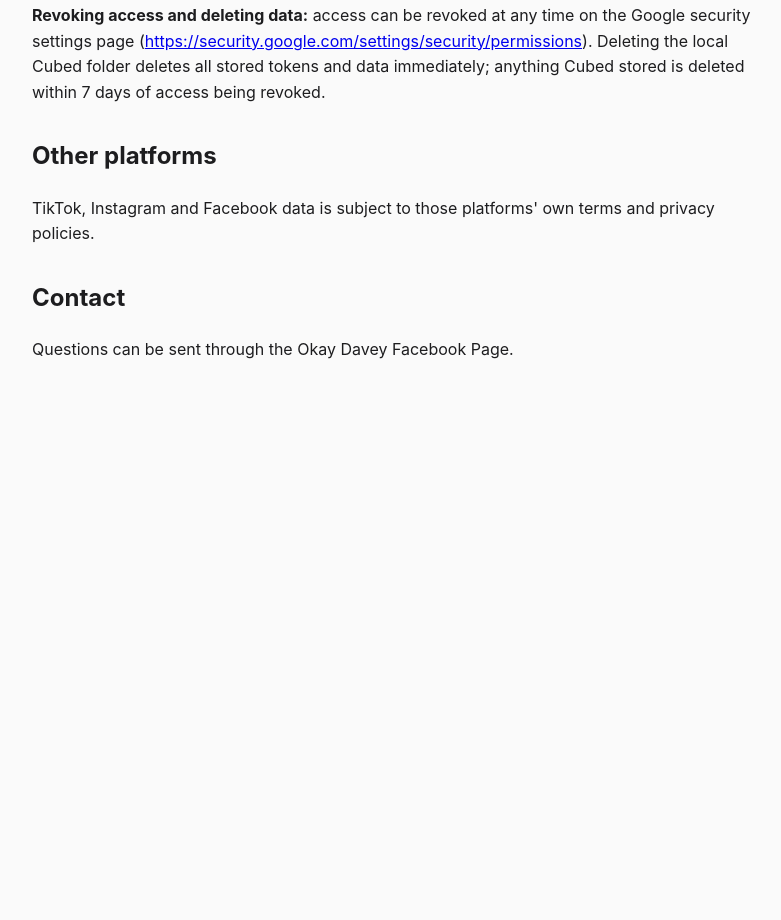
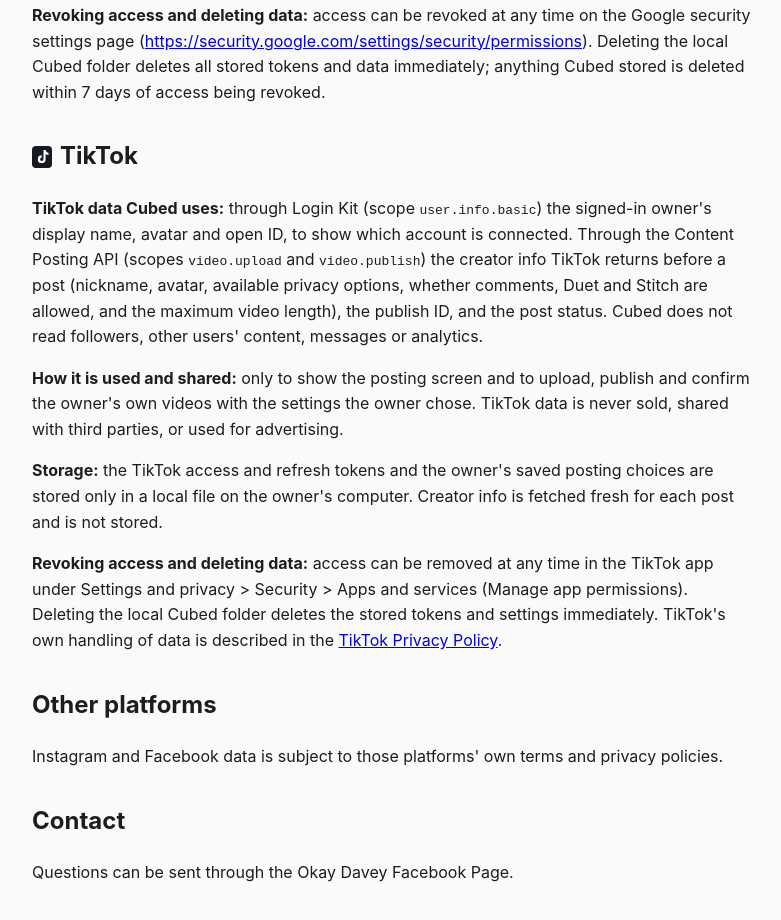
Before and after one commit to cjdtraven09-debug/cjdtraven09-debug.github.io, a plain HTML site: page privacy.html in a window 1280 px wide. Shown: the part 1354-2274 px from the top of the page, without its empty margins (248-1029 px from the left). Before the commit the page ends 1765 px from the top, so only its background shows below. Drawn offline with Linux system fonts and the light colour scheme.

Commit message:
Add TikTok Login Kit and Content Posting API sections
Co-Authored-By: Claude Opus 5.5 <noreply@anthropic.com>

```diff
--- a/privacy.html
+++ b/privacy.html
@@ -1,7 +1,7 @@
 <!doctype html><html lang="en"><head><meta charset="utf-8"><meta name="viewport" content="width=device-width,initial-scale=1"><meta name="robots" content="noindex,nofollow">
 <title>Cubed – Privacy Policy</title><link rel="stylesheet" href="style.css"></head><body>
 <nav><a href="index.html">Home</a><a href="privacy.html">Privacy Policy</a><a href="terms.html">Terms of Service</a></nav>
-<h1>Privacy Policy</h1><p><small>Last updated: November 21, 2026</small></p>
+<h1>Privacy Policy</h1><p><small>Last updated: November 22, 2026</small></p>
 <h2>Who uses Cubed</h2><p>Cubed is used only by its owner, the creator of the Okay Davey channel, to publish the owner's own videos. It has no other users.</p>
 <h2>What data Cubed accesses</h2><p>When the owner connects an account, Cubed receives the access permissions the owner approves (for example, permission to upload videos and read basic profile information such as the account name). It uses them only to upload, schedule and confirm the owner's own posts.</p>
 <h2>Where data is stored</h2><p>Access tokens and settings are stored only on the owner's own computer. Cubed has no server and no database, and it does not collect analytics.</p>
@@ -13,6 +13,11 @@
 <p><strong>How it is used and shared:</strong> only to upload, schedule and confirm the owner's own videos. YouTube data is never sold, shared with third parties, or used for advertising.</p>
 <p><strong>Storage:</strong> the Google OAuth token is stored only in a local file on the owner's computer. Cubed has no server and does not use cookies or tracking.</p>
 <p><strong>Revoking access and deleting data:</strong> access can be revoked at any time on the Google security settings page (<a href="https://security.google.com/settings/security/permissions">https://security.google.com/settings/security/permissions</a>). Deleting the local Cubed folder deletes all stored tokens and data immediately; anything Cubed stored is deleted within 7 days of access being revoked.</p>
-<h2>Other platforms</h2><p>TikTok, Instagram and Facebook data is subject to those platforms' own terms and privacy policies.</p>
+<h2><svg width="20" height="22" viewBox="0 0 20 22" aria-label="TikTok" style="vertical-align:-4px;margin-right:8px"><rect width="20" height="22" rx="4" fill="#161823"/><path d="M11.5 4h2.2c.2 1.5 1.2 2.6 2.8 2.8v2.2c-1.1 0-2.1-.3-2.9-.9v5.1a3.9 3.9 0 1 1-3.9-3.9v2.2a1.7 1.7 0 1 0 1.8 1.7z" fill="#fff"/></svg>TikTok</h2>
+<p><strong>TikTok data Cubed uses:</strong> through Login Kit (scope <code>user.info.basic</code>) the signed-in owner's display name, avatar and open ID, to show which account is connected. Through the Content Posting API (scopes <code>video.upload</code> and <code>video.publish</code>) the creator info TikTok returns before a post (nickname, avatar, available privacy options, whether comments, Duet and Stitch are allowed, and the maximum video length), the publish ID, and the post status. Cubed does not read followers, other users' content, messages or analytics.</p>
+<p><strong>How it is used and shared:</strong> only to show the posting screen and to upload, publish and confirm the owner's own videos with the settings the owner chose. TikTok data is never sold, shared with third parties, or used for advertising.</p>
+<p><strong>Storage:</strong> the TikTok access and refresh tokens and the owner's saved posting choices are stored only in a local file on the owner's computer. Creator info is fetched fresh for each post and is not stored.</p>
+<p><strong>Revoking access and deleting data:</strong> access can be removed at any time in the TikTok app under Settings and privacy &gt; Security &gt; Apps and services (Manage app permissions). Deleting the local Cubed folder deletes the stored tokens and settings immediately. TikTok's own handling of data is described in the <a href="https://www.tiktok.com/legal/page/row/privacy-policy/en">TikTok Privacy Policy</a>.</p>
+<h2>Other platforms</h2><p>Instagram and Facebook data is subject to those platforms' own terms and privacy policies.</p>
 <h2>Contact</h2><p>Questions can be sent through the Okay Davey Facebook Page.</p>
 </body></html>
```
Also changed, not shown: index.html (+2 -0 lines), terms.html (+2 -1 lines).
